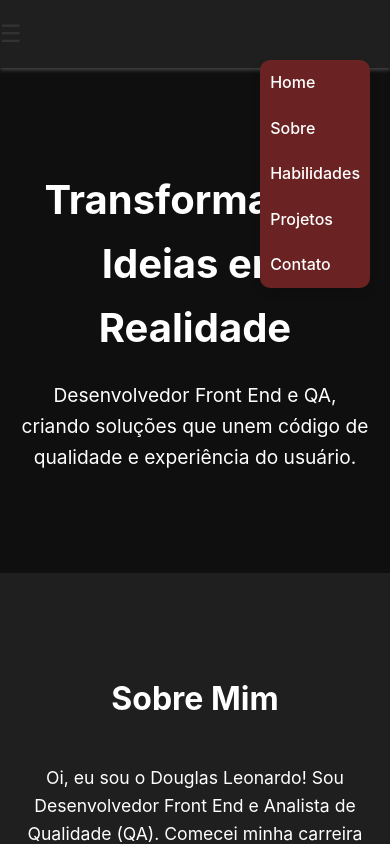
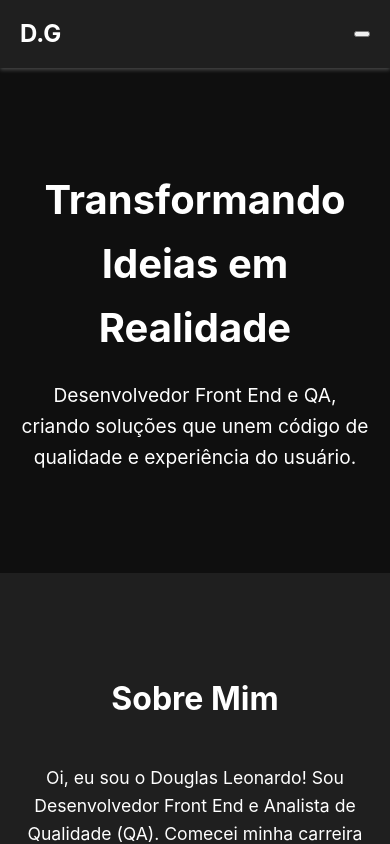
Before and after one commit to Douglas-leonardo/portfolio, an Angular app: page / in a window 390 px wide. Built offline with nearby package versions, Linux system fonts and the light colour scheme.

Commit message:
subindo mudanças no header da tela

```diff
--- a/src/app/home/home.component.html
+++ b/src/app/home/home.component.html
@@ -8,11 +8,18 @@
 </head>
 
 <body>
-  <!-- <header>
+  <header>
     <div class="container">
       <nav>
         <h1>D.G</h1>
-        <ul>
+        <button
+        class="menu-icon"
+        (click)="toggleMenu()"
+        aria-label="Abrir menu"
+      >
+        <i class="fas "></i> <!-- Exemplo com Font Awesome -->
+      </button>
+        <ul class="nav-links" [class.active]="isMenuActive">
           <li><a href="#home" class="nav-link">Home</a></li>
           <li><a href="#sobre" class="nav-link">Sobre</a></li>
           <li><a href="#habilidades" class="nav-link">Habilidades</a></li>
@@ -21,22 +28,6 @@
         </ul>
       </nav>
     </div>
-  </header> -->
-
-  <header>
-    <nav>
-      <!-- Ícone do menu -->
-      <div class="menu-icon" (click)="toggleMenu()">☰</div>
-
-      <!-- Links de navegação -->
-      <ul class="nav-links" [class.active]="isMenuActive">
-        <li><a href="#home">Home</a></li>
-        <li><a href="#sobre">Sobre</a></li>
-        <li><a href="#habilidades">Habilidades</a></li>
-        <li><a href="#projetos">Projetos</a></li>
-        <li><a href="#contato">Contato</a></li>
-      </ul>
-    </nav>
   </header>
 
   <section class="hero" id="home">
--- a/src/app/home/home.component.scss
+++ b/src/app/home/home.component.scss
@@ -37,6 +37,8 @@ nav {
   display: flex;
   justify-content: space-between;
   align-items: center;
+  gap: 20px;
+  list-style: none;
 }
 
 nav h1 {
@@ -44,10 +46,12 @@ nav h1 {
   color: #ffffff;
 }
 
-nav ul {
-  display: flex;
-  gap: 20px;
-  list-style: none;
+@media screen and (min-width: 1000px)  {
+   ul {
+    display: flex;
+    gap: 20px;
+    list-style: none;
+  }
 }
 
 nav ul li a {
@@ -59,27 +63,6 @@ nav ul li a {
 
 nav ul li a:hover {
   color: #28a745;
-}
-
-.nav-link {
-  position: relative;
-  padding: 5px 0;
-  transition: color 0.2s ease;
-}
-
-.nav-link::after {
-  content: '';
-  position: absolute;
-  left: 0;
-  bottom: 0;
-  width: 0;
-  height: 1px;
-  background-color: #28a745;
-  transition: width 1.0s ease;
-}
-
-.nav-link:hover::after {
-  width: 100%;
 }
 
 .hero {
@@ -415,12 +398,32 @@ footer p {
 
 
 
-/* Estilo padrão para o menu */
-.nav-links {
-  display: flex;
-  list-style: none;
-  gap: 20px;
+.nav-link {
+  position: relative;
+  padding: 5px 0;
+  transition: color 0.2s ease;
 }
+
+.nav-link::after {
+  content: '';
+  position: absolute;
+  left: 0;
+  bottom: 0;
+  width: 0;
+  height: 1px;
+  background-color: #28a745;
+  transition: width 1.0s ease;
+}
+
+.nav-link:hover::after {
+  width: 100%;
+}
+
+
+
+
+
+
 
 .menu-icon {
   display: none; /* Esconde o ícone do menu por padrão */
@@ -428,18 +431,31 @@ footer p {
   cursor: pointer;
 }
 
+/* Estilo padrão para o menu */
+.nav-links {
+  display: flex;
+  list-style: none;
+  gap: 20px;
+
+}
+
+
+
 /* Estilo para telas menores que 1000px */
 @media screen and (max-width: 1000px) {
+
+
   .nav-links {
     display: none; /* Esconde os links por padrão */
     flex-direction: column;
     position: absolute;
-    top: 60px;
+    top: 76px;
     right: 20px;
-    background-color: #6b2222;
+    background-color: #ca1010;
     border-radius: 10px;
     box-shadow: 0 4px 10px rgba(0, 0, 0, 0.1);
     padding: 10px;
+
   }
 
   .nav-links.active {
--- a/src/app/home/home.component.ts
+++ b/src/app/home/home.component.ts
@@ -184,11 +184,13 @@ export class HomeComponent implements OnInit {
       };
     }
   }
-  isMenuActive: boolean = false;
 
 
+  isMenuActive: boolean = false; // Variável para controlar o estado do menu
+
+  // Método para alternar a visibilidade do menu
   toggleMenu() {
-    this.isMenuActive = !this.isMenuActive;
+    this.isMenuActive = !this.isMenuActive; // Alterna entre true e false
   }
 
   // Método para resetar o slider (se necessário)
```
